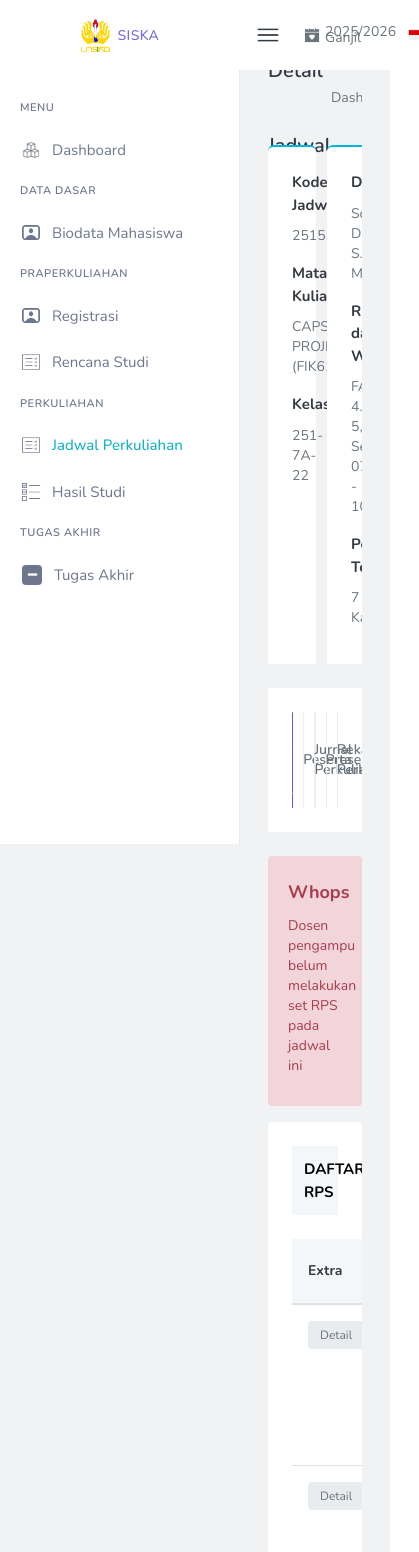
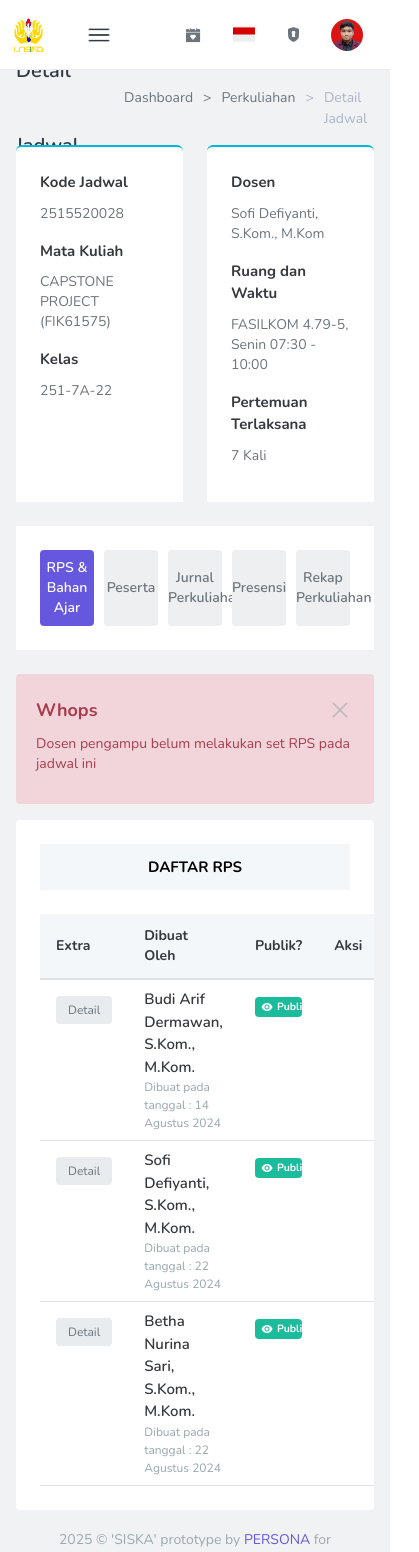
Before and after one commit to sceptzrion/ecampus-platform, a Next.js app: page /jadwal_perkuliahan/detail/capstone-project in a window 390 px wide. Shown: the top 1552 px of the page, 419 px wide, since content can reach past the window. Built offline with nearby package versions, Linux system fonts and the light colour scheme.

Commit message:
feat: Enhance sidebar and navbar for better mobile responsiveness

```diff
--- a/app/(main)/dashboard/dashboard-akademik/page.tsx
+++ b/app/(main)/dashboard/dashboard-akademik/page.tsx
@@ -10,7 +10,7 @@ export default function DashboardAkademik() {
     <>
         <div className="flex flex-row h-[75px] justify-between items-center">
             <h1 className="text-xl font-semibold text-[#323a46] leading-[75px]">Dashboard</h1>
-            <p className="text-[#ACB4C8] font-normal text-[14px]">Dashboard</p>
+            <p className="hidden md:flex text-[#ACB4C8] font-normal text-[14px]">Dashboard</p>
         </div>
         <div className="flex flex-col gap-6">
             <div className="flex flex-col gap-4 p-6 bg-white rounded-xs">
--- a/app/(main)/layout.tsx
+++ b/app/(main)/layout.tsx
@@ -6,25 +6,49 @@ import Sidebar from "@/components/sidebar/sidebar";
 import Footer from "@/components/footer/footermain";
 
 export default function MainLayout({ children }: { children: React.ReactNode }) {
-  const [collapsed, setCollapsed] = useState(false); // false = 240px, true = 72px
+  const [collapsed, setCollapsed] = useState(false); // desktop: false=240px, true=72px
+  const [mobileOpen, setMobileOpen] = useState(false); // mobile: default hidden
+
+  const toggleSidebar = () => {
+    if (typeof window !== "undefined" && window.matchMedia("(min-width: 1024px)").matches) {
+      setCollapsed((v) => !v);      // desktop behavior
+    } else {
+      setMobileOpen((v) => !v);     // mobile behavior
+    }
+  };
 
   return (
     <div className="min-h-svh bg-[#F1F2F4]">
       {/* Navbar fixed di atas, tinggi 70px */}
       <Navbar
         collapsed={collapsed}
-        onToggleSidebar={() => setCollapsed((v) => !v)}
+        mobileOpen={mobileOpen}
+        onToggleSidebar={toggleSidebar}
       />
 
-      {/* Body area: padding top = tinggi navbar */}
+      {/* Overlay hanya untuk mobile saat sidebar terbuka */}
+      {mobileOpen && (
+        <div
+          className="fixed inset-0 z-[1400] bg-black/30 lg:hidden"
+          onClick={() => setMobileOpen(false)}
+        />
+      )}
+
       <div className="pt-[70px]">
-        {/* Sidebar fixed kiri; konten pakai margin-left yang berubah */}
-        <Sidebar collapsed={collapsed} />
+        {/* Sidebar: tahu dua mode */}
+        <Sidebar
+          collapsed={collapsed}
+          mobileOpen={mobileOpen}
+          onCloseMobile={() => setMobileOpen(false)}
+        />
 
+        {/* Konten kanan:
+            - mobile: ml-0
+            - desktop: ml 72/240 mengikuti collapsed  */}
         <div
-          className={`transition-[margin] duration-200 ease-out px-7`}
-          // ml 240 saat expanded, 72 saat collapsed
-          style={{ marginLeft: collapsed ? 72 : 240 }}
+          className={`px-4 sm:px-7 transition-[margin] duration-200 ease-out ml-0 ${
+            collapsed ? "lg:ml-[72px]" : "lg:ml-[240px]"
+          }`}
         >
           <main className="min-h-[calc(100svh-70px)] overflow-x-auto">
             {children}
--- a/components/footer/footermain.tsx
+++ b/components/footer/footermain.tsx
@@ -2,10 +2,10 @@ import React from 'react'
 
 const Footer = () => {
   return (
-    <div className="flex flex-row items-center justify-center p-5 text-[#9BA9B0] text-sm mt-auto gap-1">
-        <p>2025 © 'SISKA' prototype by </p>
-        <a href="#" className='text-[#6658DD]'>PERSONA</a>
-        <p>for educational purposes</p>
+    <div className="flex flex-row items-center justify-center text-center p-5 text-[#9BA9B0] text-sm mt-auto gap-1">
+        <p>2025 © 'SISKA' prototype by
+        <a href="#" className='text-[#6658DD]'> PERSONA </a>
+        for educational purposes</p>
     </div>
   )
 }
--- a/components/navbar/navbar.tsx
+++ b/components/navbar/navbar.tsx
@@ -5,33 +5,27 @@ import Navlink from "@/components/navbar/navlink";
 
 export default function Navbar({
   collapsed,
+  mobileOpen,
   onToggleSidebar,
 }: {
   collapsed: boolean;
+  mobileOpen: boolean;
   onToggleSidebar: () => void;
 }) {
   return (
-    <header className="fixed inset-x-0 top-0 z-[2000] h-[70px] bg-white">
+    <header className="fixed inset-x-0 top-0 z-[2000] h-[70px] bg-white border-b border-[#e9ecef]">
       <div className="flex h-full items-center justify-between pr-3">
-        {/* Kiri: Rail logo (center) + Burger */}
-        <div className="flex items-center gap-2">
-          {/* RAIL LOGO: lebarnya mengikuti lebar sidebar */}
+        {/* Kiri: rail + burger */}
+        <div className="flex items-center ml-3.5 lg:ml-0 gap-9 lg:gap-2">
+          {/* RAIL LOGO — hanya di desktop (lg+), selalu center & lebarnya mengikuti sidebar */}
           <div
-            className={`relative transition-[width] duration-200 ease-out`}
+            className="relative hidden lg:block transition-[width] duration-200 ease-out"
             style={{ width: collapsed ? 72 : 240 }}
             aria-hidden="false"
           >
-            {/* Isi rail selalu di-center */}
             <div className="absolute inset-0 flex items-center justify-center">
               <div className="flex items-center gap-2 text-[14px] text-[#7669E0]">
-                <Image
-                  src="/logo_usk.png"
-                  alt="UNSIKA"
-                  width={28.73}
-                  height={35}
-                  priority
-                />
-                {/* Teks hanya muncul saat sidebar OPEN */}
+                <Image src="/logo_usk.png" alt="UNSIKA" width={28.73} height={35} priority />
                 <span
                   className={`font-medium tracking-wide transition-opacity duration-150 ${
                     collapsed ? "opacity-0 w-0 overflow-hidden" : "opacity-100"
@@ -43,11 +37,17 @@ export default function Navbar({
             </div>
           </div>
 
-          {/* BURGER: tidak mengganggu posisi center logo */}
+          {/* Di mobile, tampilkan logo kecil biasa (tanpa teks) */}
+          <div className="lg:hidden flex items-center">
+            <Image src="/logo_usk.png" alt="UNSIKA" width={28.73} height={35} priority />
+          </div>
+
+          {/* Burger */}
           <button
             type="button"
             aria-label="Toggle sidebar"
-            aria-pressed={collapsed}
+            aria-controls="app-sidebar"
+            aria-expanded={mobileOpen || !collapsed}
             onClick={onToggleSidebar}
             className="inline-flex h-10 w-10 items-center justify-center rounded"
           >
@@ -55,7 +55,7 @@ export default function Navbar({
           </button>
         </div>
 
-        {/* Kanan: link/aksi user */}
+        {/* Kanan */}
         <Navlink />
       </div>
     </header>
--- a/components/navbar/navlink.tsx
+++ b/components/navbar/navlink.tsx
@@ -24,21 +24,21 @@ const Navlink = () => {
       <li className="text-[14px] px-[15px] flex flex-row gap-1 items-center">
         <Link href="#" className="flex flex-row gap-1 items-center">
           <Image src="/calender.png" alt="calender" width={18} height={18} />
-          <span>2025/2026 Ganjil</span>
+          <span className="hidden lg:flex">2025/2026 Ganjil</span>
         </Link>
       </li>
 
       <li className="text-[14px] px-[15px] flex items-center">
         <Link href="#" className="flex flex-row gap-1 items-center">
           <Image src="/id.png" alt="bahasa" width={23.81} height={16} />
-          <span>id</span>
+          <span className="hidden md:flex">id</span>
         </Link>
       </li>
 
       <li className="text-[14px] px-[15px] flex items-center">
         <Link href="#" className="flex flex-row gap-1 items-center">
           <Image src="/lock.png" alt="prodi" width={15} height={15} />
-          <span>Mahasiswa (IF)</span>
+          <span className="hidden md:flex">Mahasiswa (IF)</span>
         </Link>
       </li>
 
@@ -58,8 +58,8 @@ const Navlink = () => {
             width={32}
             height={32}
           />
-          <span className="ml-1">MUHAMAD IKHSAN RIZQI YANUAR</span>
-          <Image src="/dropdown.png" alt="dropdown" width={10} height={10} />
+          <span className="hidden md:flex ml-1">MUHAMAD IKHSAN RIZQI YANUAR</span>
+          <Image src="/dropdown.png" className="hidden md:flex" alt="dropdown" width={10} height={10} />
         </button>
 
         {/* Dropdown menu dengan animasi */}
--- a/components/sidebar/sidebar.tsx
+++ b/components/sidebar/sidebar.tsx
@@ -2,18 +2,42 @@
 
 import Sidelink from "@/components/sidebar/sidelink";
 
-export default function Sidebar({ collapsed }: { collapsed: boolean }) {
+export default function Sidebar({
+  collapsed,
+  mobileOpen,
+  onCloseMobile,
+}: {
+  collapsed: boolean;
+  mobileOpen: boolean;
+  onCloseMobile: () => void;
+}) {
   return (
     <aside
+      id="app-sidebar"
       className={[
         "fixed left-0 top-[70px] z-[1500] h-[calc(100svh-70px)] bg-white border-r border-[#e9ecef]",
-        "transition-[width] duration-200 ease-out overflow-hidden",
-        collapsed ? "w-[70px]" : "w-[240px]",
+        "transition-transform duration-200 ease-out overflow-hidden",
+        // MOBILE: default hidden, slide-in saat open
+        mobileOpen ? "translate-x-0" : "-translate-x-full",
+        "w-[240px]",                 // lebar saat mobile open
+        // DESKTOP: selalu terlihat, lebar collapse/expand, dan tidak pakai translate
+        "lg:translate-x-0 lg:w-auto",
       ].join(" ")}
+      // width desktop diatur lewat child wrapper biar tidak bentrok dengan mobile width
     >
-      {/* scroll bila tinggi melebihi viewport */}
-      <div className="h-full overflow-y-auto">
+      <div
+        className={[
+          "h-full overflow-y-auto",
+          "hidden lg:block",                       // wrapper desktop
+          collapsed ? "lg:w-[72px]" : "lg:w-[240px]",
+        ].join(" ")}
+      >
         <Sidelink collapsed={collapsed} />
+      </div>
+
+      {/* Versi mobile punya container sendiri (tampil hanya saat mobile) */}
+      <div className="h-full overflow-y-auto lg:hidden">
+        <Sidelink collapsed={false} />
       </div>
     </aside>
   );
```
